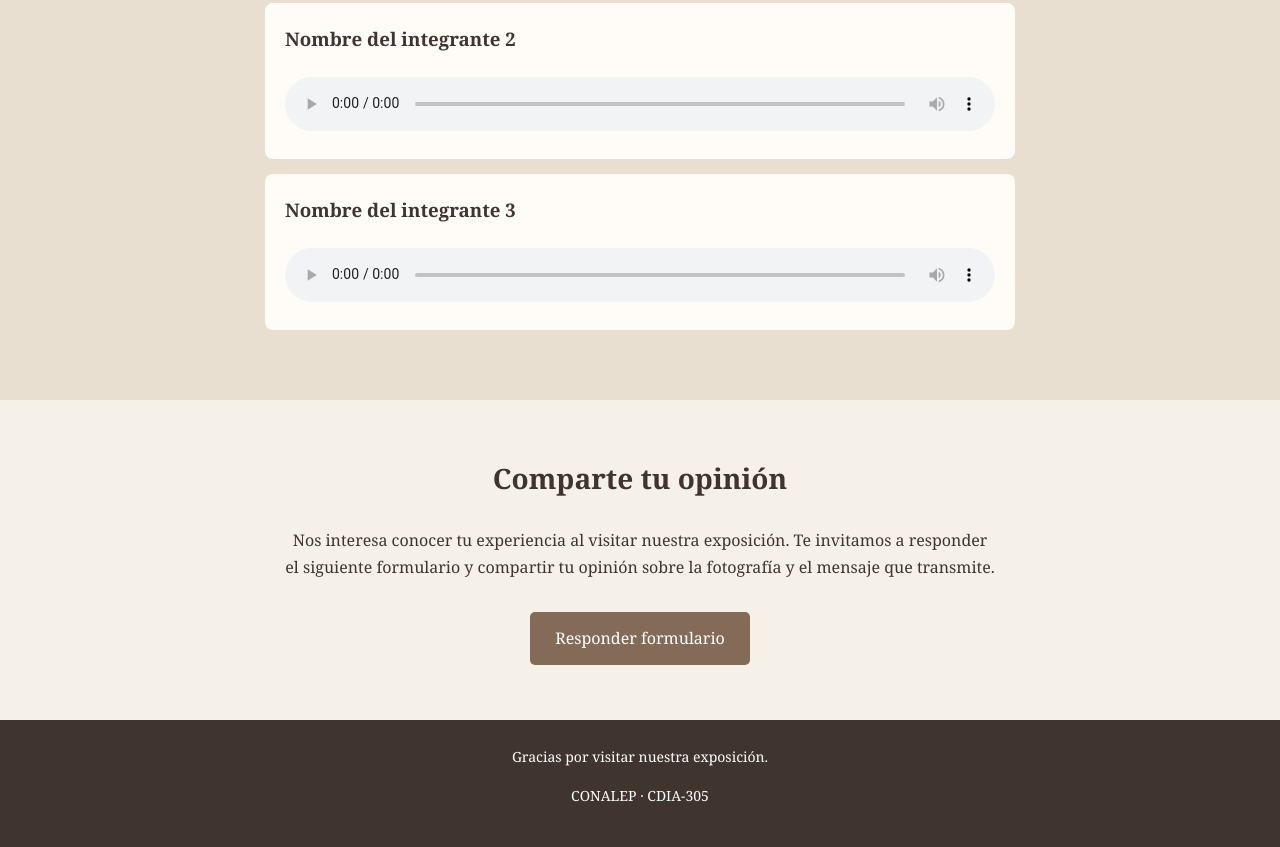
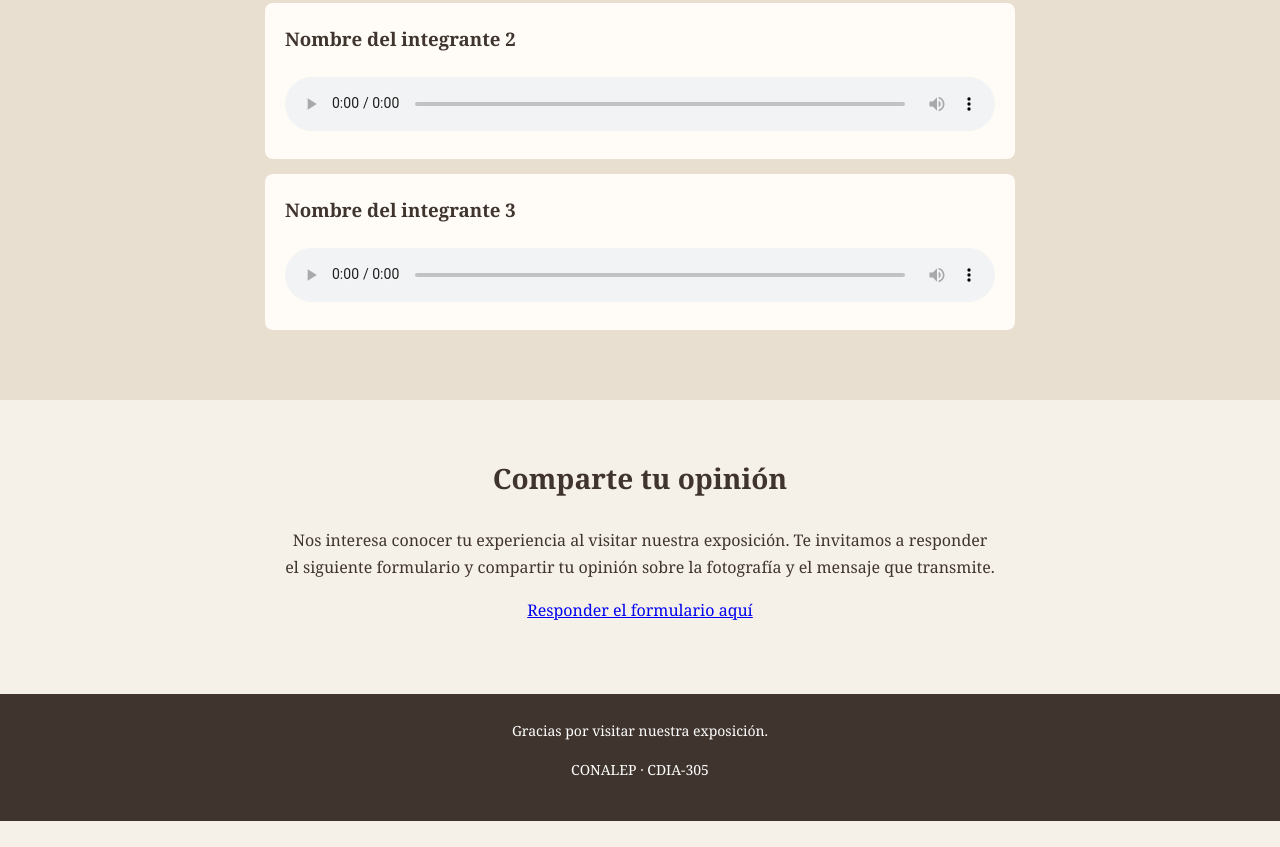
Before and after one commit to User12345-rgb/exposicion-atardecer, a plain HTML site: page index.html in a window 1280 px wide. Shown: the part 2763-3610 px from the top of the page. After the commit the page ends 3584 px from the top, so only its background shows below. Drawn offline with Linux system fonts and the light colour scheme.

Commit message:
Refactor index.html structure and styles

```diff
--- a/index.html
+++ b/index.html
@@ -367,12 +367,13 @@ footer {
         sobre la fotografía y el mensaje que transmite.
     </p>
 
-    <a class="boton"
-       href="https://docs.google.com/forms/d/e/1FAIpQLScZ-WFpFDPedIeYT7vZm6py0tAS1WOnoW1fJ9ojU0H7-wPLXw/viewform?usp=dialog"
-       target="_blank"
-       rel="noopener noreferrer">
-       Responder formulario
-    </a>
+    <p>
+        <a href="https://docs.google.com/forms/d/e/1FAIpQLScZ-WFpFDPedIeYT7vZm6py0tAS1WOnoW1fJ9ojU0H7-wPLXw/viewform?usp=dialog"
+           target="_blank"
+           rel="noopener noreferrer">
+           Responder el formulario aquí
+        </a>
+    </p>
 </section>
 
 <footer>
```
